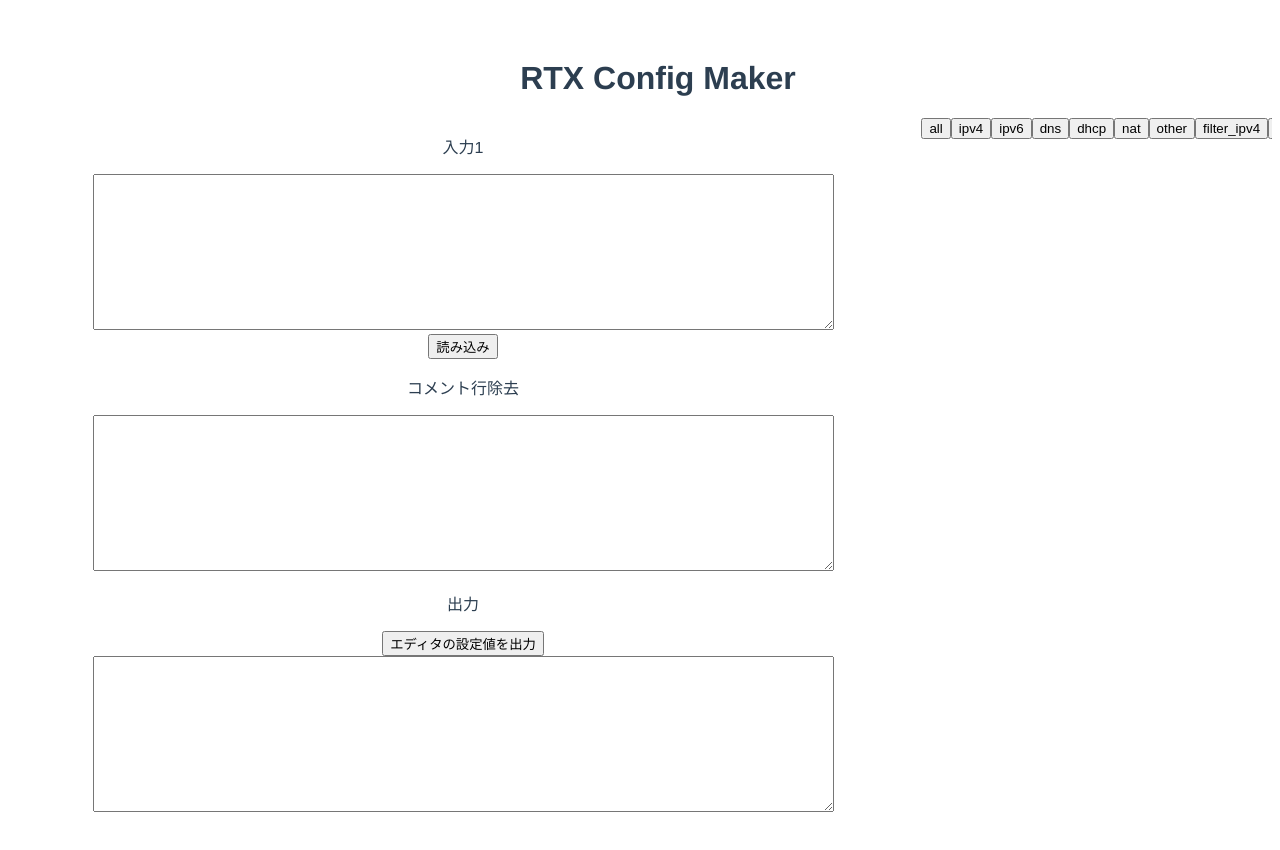
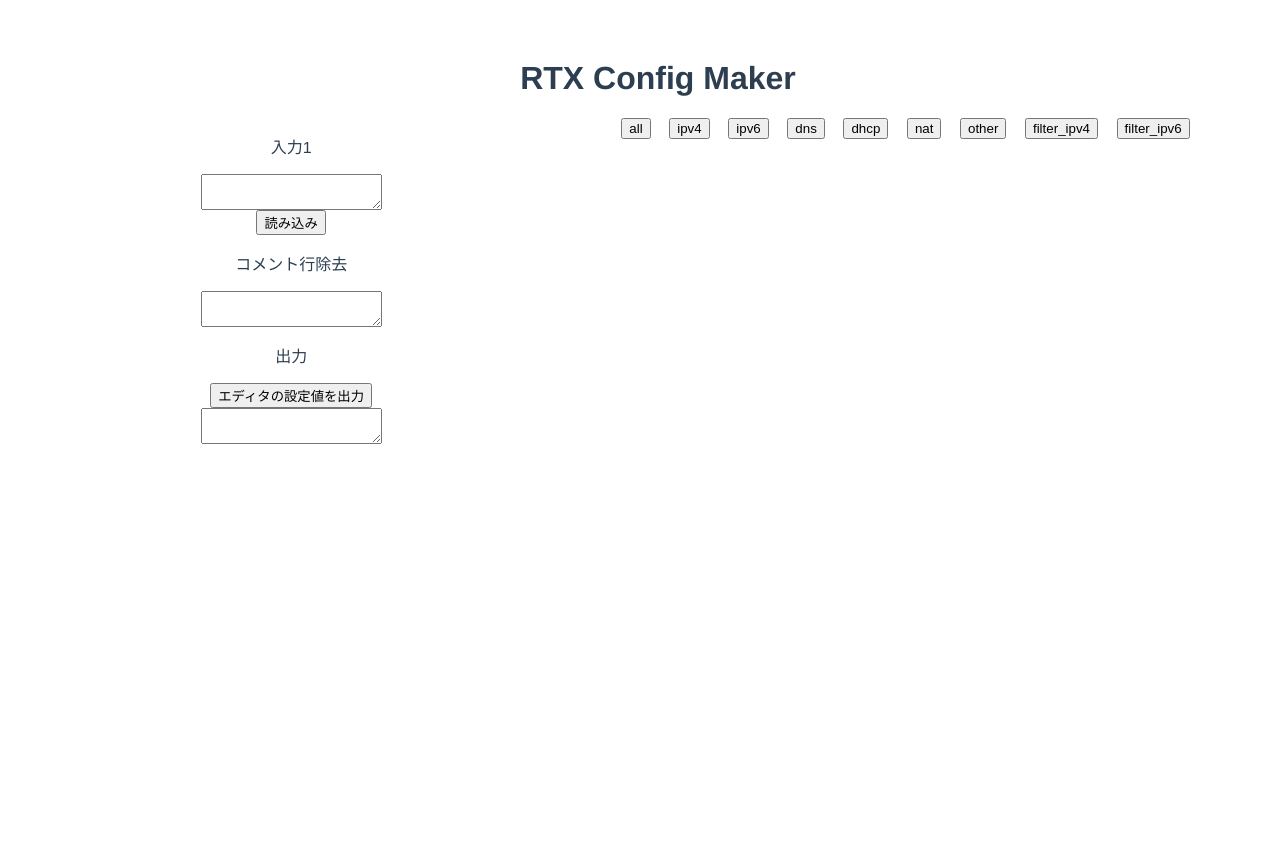
Before and after one commit to hakohumi/rtx_config_maker, a Vue app: page / in a window 1280 px wide. Shown: the top 850 px of the page. Built offline with nearby package versions, Linux system fonts and the light colour scheme.

Commit message:
レイアウト調整

```diff
--- a/src/components/HelloWorld.vue
+++ b/src/components/HelloWorld.vue
@@ -3,34 +3,29 @@
     <header>
       <h1>RTX Config Maker</h1>
     </header>
-    <main>
-      <div class="flex-x center">
-        <div id="frame-input flex-y">
-          <div>
+    <main class="flex-x center">
+      <div id="frame-input" class="flex-y">
+        <div class="flex-y flex-grow-0 filex-align-center">
           <p>入力1</p>
-            <textarea
-              v-model="input1_config_str"
-              cols="90"
-              rows="10"
-            ></textarea>
+          <!-- <textarea v-model="input1_config_str" cols="90" rows="10"></textarea> -->
+          <textarea v-model="input1_config_str"></textarea>
+          <button @click="onClickRead">読み込み</button>
         </div>
 
-          <button @click="onClickRead">読み込み</button>
-
-          <div>
+        <div class="flex-y flex-grow-0 filex-align-center">
           <p>コメント行除去</p>
-            <textarea
-              v-model="input2_config_str"
-              cols="90"
-              rows="10"
-            ></textarea>
+          <!-- <textarea v-model="input2_config_str" cols="90" rows="10"></textarea> -->
+          <textarea v-model="input2_config_str"></textarea>
         </div>
 
+        <div class="flex-y flex-grow-0 filex-align-center">
           <p>出力</p>
 
           <button @click="onClickExport">エディタの設定値を出力</button>
 
-          <textarea v-model="output_config_str" cols="90" rows="10"></textarea>
+          <!-- <textarea v-model="output_config_str" cols="90" rows="10"></textarea> -->
+          <textarea v-model="output_config_str"></textarea>
+        </div>
       </div>
 
       <div id="frame-editor" class="flex-y">
@@ -58,10 +53,10 @@
             @end="drag = false"
           >
             <li v-for="item in current_view_list" :key="item.id" class="item">
-                <input type="text" :value="item.line" size="150" />
+              <input type="text" :value="item.line" />
+              <!-- <input type="text" :value="item.line" size="150" /> -->
             </li>
           </draggable>
-          </div>
         </div>
       </div>
     </main>
@@ -91,7 +86,7 @@
 main {
   /* background-color: #e1edff; */
   display: flex;
-  flex-flow: column wrap;
+  flex-flow: column nowrap;
   padding: 0 2%;
 }
 
@@ -107,23 +102,31 @@
 
 #frame-input {
   flex-grow: 1;
+  flex-shrink: 1;
   flex-basis: auto;
   /* width: 50%; */
 }
 
 #frame-editor {
-  flex-grow: 2;
+  flex-grow: 1;
+  flex-shrink: 1;
   flex-basis: auto;
   overflow-x: scroll;
+}
+.flex-grow-0 {
+  flex-grow: 0;
+}
+.filex-align-center {
+  align-items: center;
 }
 
 .flex-x {
   display: flex;
-  flex-direction: row;
+  flex-flow: row nowrap;
 }
 .flex-y {
   display: flex;
-  flex-direction: column;
+  flex-flow: column nowrap;
 }
 
 .editer-list {
```
Lines whose indentation alone changed are shown as unchanged.
